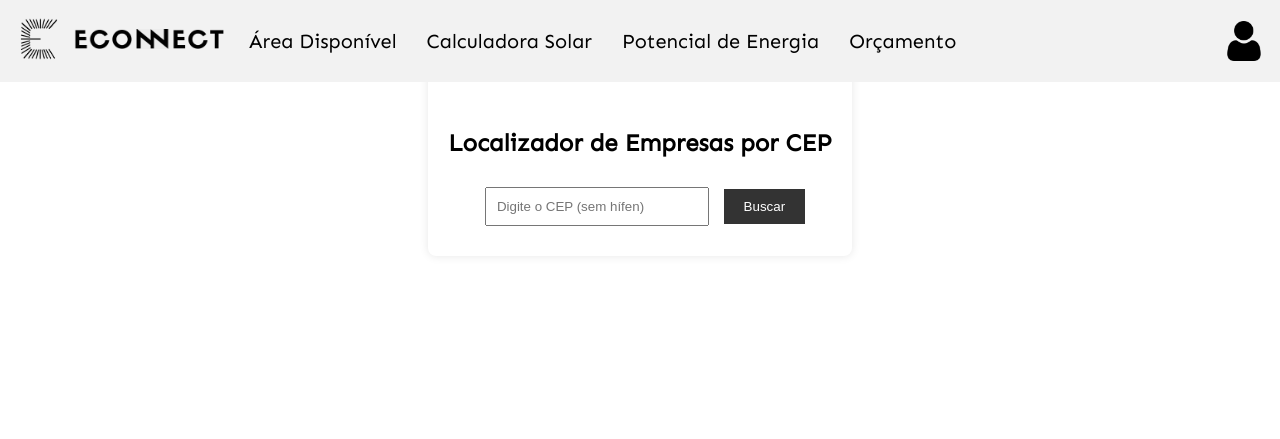
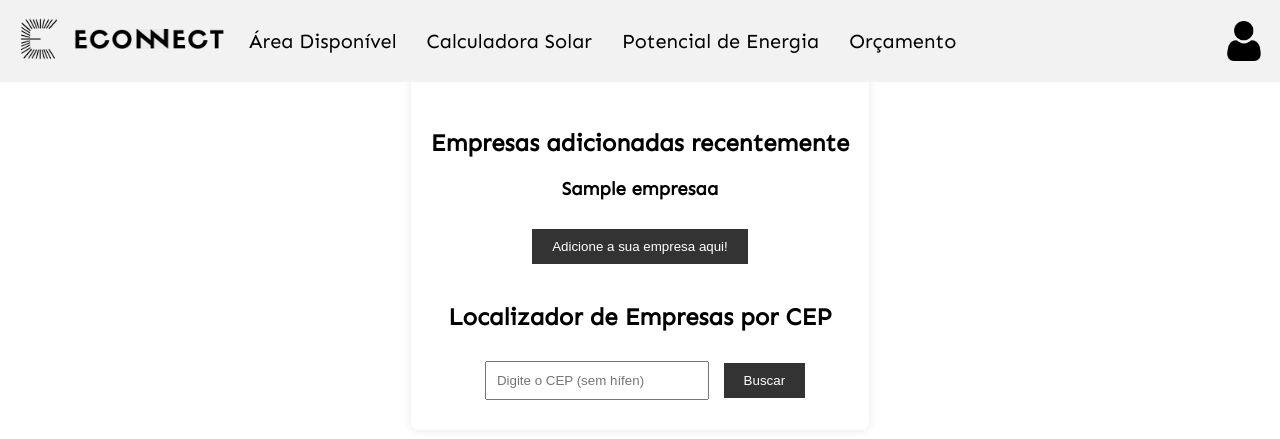
Before and after one commit to arthursuzuki/ECOnnect, a Django app: template Budget/templates/empresaprox.html in a window 1280 px wide. Shown: the top 439 px of the page. Run offline with Django 3.2, Linux system fonts and the light colour scheme; the template is opened without the code that fills it: most values are stand-ins (such as "Sample title", 1, 10 or a date in 2020).

Commit message:
adicionando o banco de dados para empresaprox

```diff
--- a/Budget/templates/empresaprox.html
+++ b/Budget/templates/empresaprox.html
@@ -165,6 +165,16 @@
         </script>
     </div>
     <div id="content">
+        <br></br>
+        <div>
+            <h2>Empresas adicionadas recentemente</h2>
+            {% for empresaa in empresas %}
+            <div>
+                <h3>{{ empresaa.nome }}</h3>
+            </div>
+            {% endfor %}
+        </div>
+        <button onclick="redirectTo('/add_empresas')">Adicione a sua empresa aqui!</button>
         <br></br>
         <h2>Localizador de Empresas por CEP</h2>
         <input type="text" id="cepInput" placeholder="Digite o CEP (sem hífen)">
```
Also changed, not shown: Budget/views.py (+3 -4 lines).
